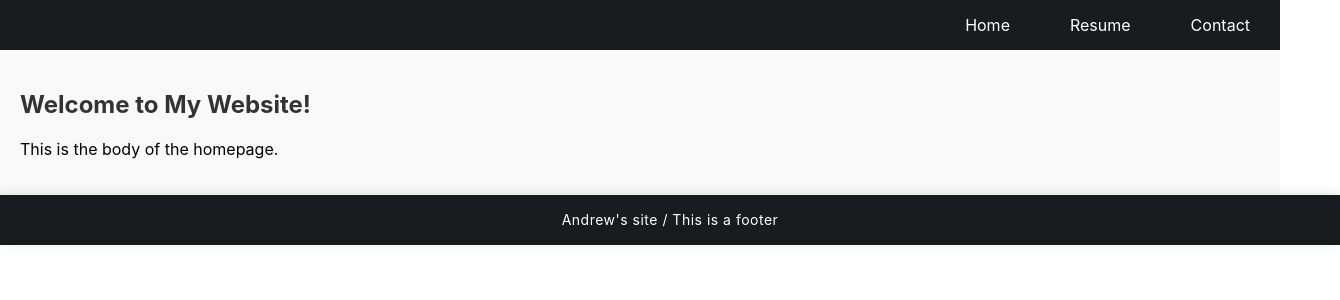
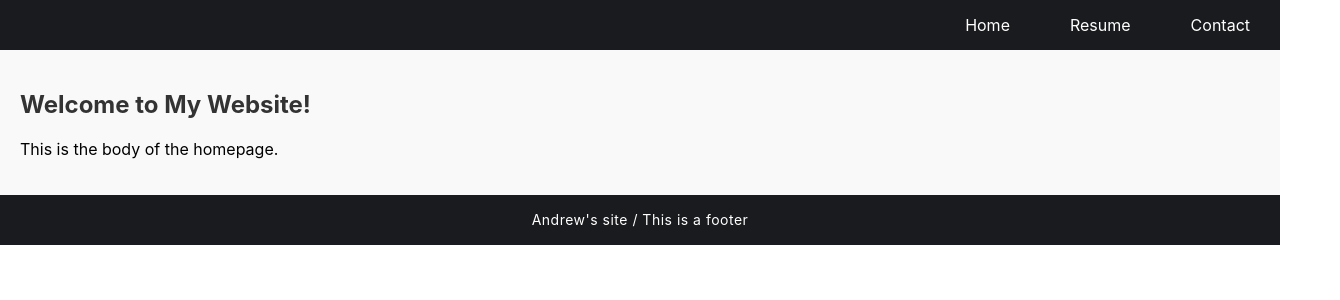
Before and after one commit to atamburino/andrewtamburino.com, a React (Create React App) app: page / in a window 1280 px wide. Shown: the top 300 px of the page, 1340 px wide, since content can reach past the window. Built offline with nearby package versions, Linux system fonts and the light colour scheme.

Commit message:
updated footer ... Looks like i missed addding a class name and had width at 100% cuasing the page to H scroll

```diff
--- a/src/components/common/footer/Footer.css
+++ b/src/components/common/footer/Footer.css
@@ -1,21 +1,12 @@
-section {
-  width: 100%;
+.main-footer {
   background-color: #1A1B1E;
   color: #FFFFFF;
-  padding: 20px 0;
   position: relative;
   bottom: 0;
   display: flex;
   justify-content: center;
   align-items: center;
   min-height: 50px;
-  box-shadow: 0 -2px 10px rgba(0, 0, 0, 0.1);
-  transition: all 0.3s ease;
-}
-
-/* Style for the text content */
-section {
   font-size: 14px;
   letter-spacing: 0.5px;
-  padding: 0 30px;
 }
--- a/src/components/common/footer/Footer.jsx
+++ b/src/components/common/footer/Footer.jsx
@@ -4,7 +4,7 @@ import './Footer.css';
 class Footer extends Component {
   render() {
     return(
-      <section>
+      <section className="main-footer">
         Andrew's site / This is a footer
       </section>
     )
```
